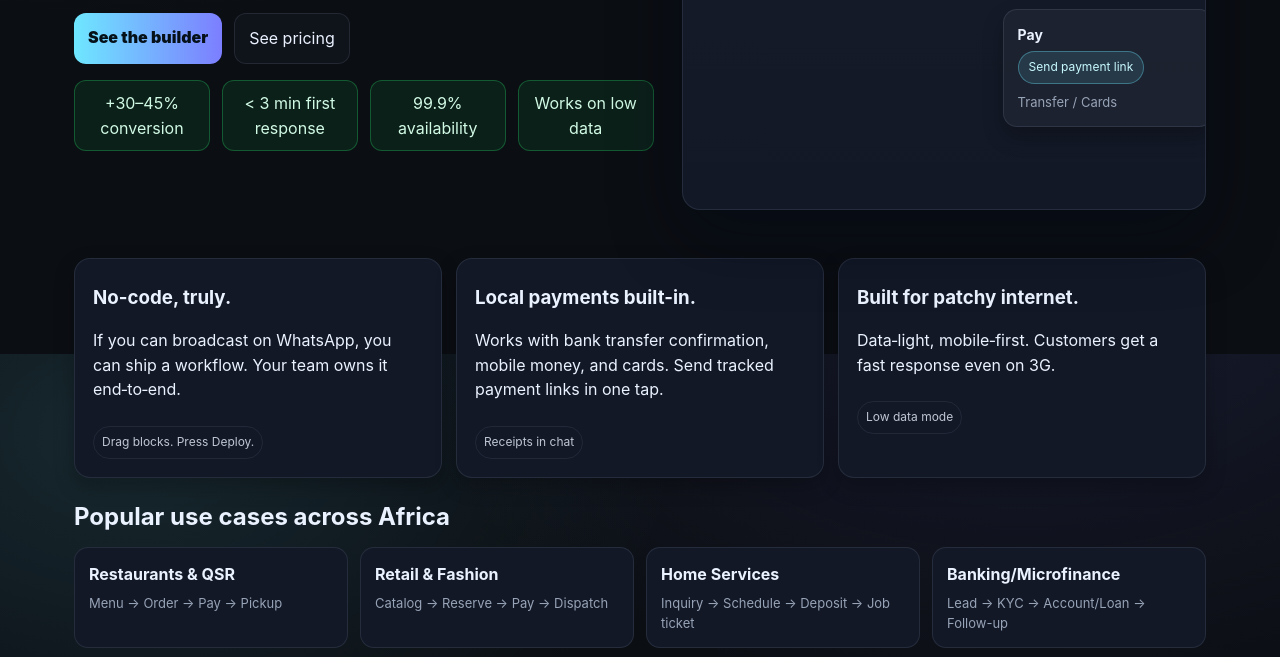
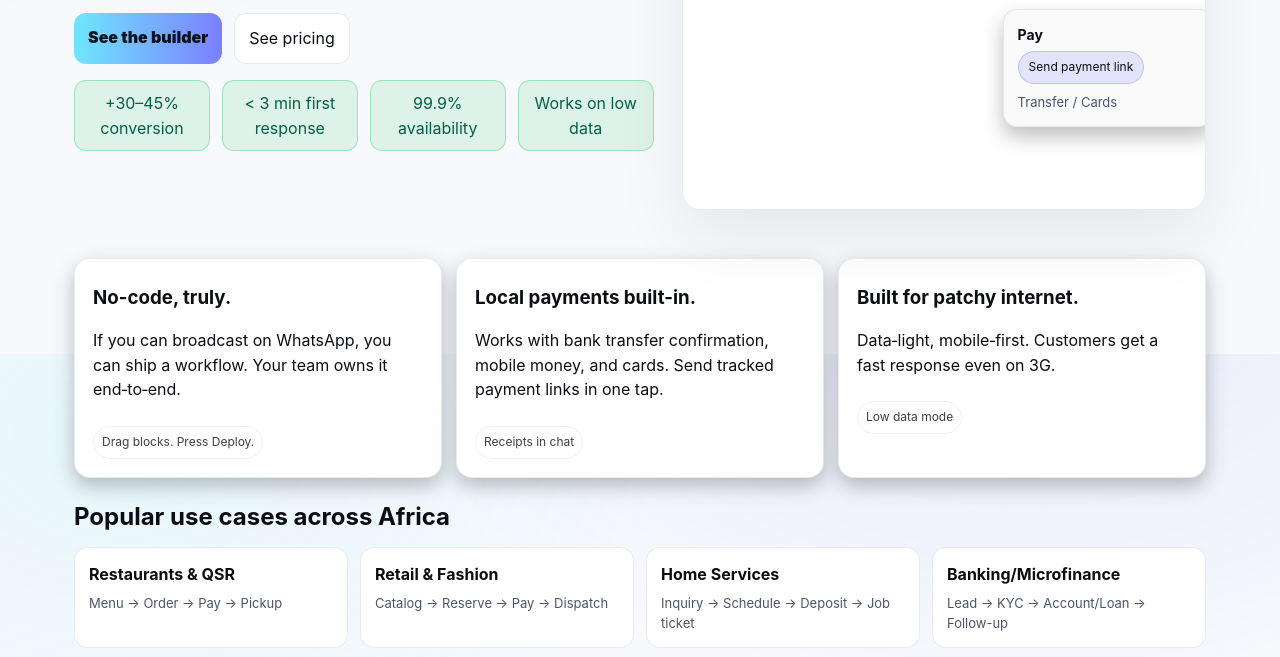
Before and after one commit to roridedi/connectcrm.io, a plain HTML site: page index.html in a window 1280 px wide. Shown: the part 446-1103 px from the top of the page. Drawn offline with Linux system fonts and the light colour scheme.

Commit message:
Change theme attribute and update pricing

```diff
--- a/index.html
+++ b/index.html
@@ -131,7 +131,7 @@
     }
   </style>
 </head>
-<body>
+<body data-theme="light">
   <header>
     <div class="container nav">
       <div class="logo"><div class="logo-mark"></div> ConnectCRM</div>
@@ -255,7 +255,7 @@
       <div class="tiers" style="margin-top:16px">
         <div class="price-card">
           <div class="muted">Starter</div>
-          <div class="price">₦25,000<span style="opacity:.6;font-weight:600;font-size:14px">/mo</span></div>
+          <div class="price">₦15,000<span style="opacity:.6;font-weight:600;font-size:14px">/mo</span></div>
           <ul>
             <li>500 chats</li>
             <li>Workflow builder + templates</li>
@@ -335,8 +335,8 @@
   <script>
     // Theme toggle (remembers choice)
     const btn = document.getElementById('themeBtn');
-    const pref = localStorage.getItem('theme') || 'dark';
-    if(pref==='light') document.body.setAttribute('data-theme','light');
+    const pref = localStorage.getItem('theme') || 'light';
+    if(pref==='light') document.body.setAttribute('data-theme','light'); else document.body.removeAttribute('data-theme');
     btn.addEventListener('click',()=>{
       const isLight = document.body.getAttribute('data-theme')==='light';
       document.body.setAttribute('data-theme', isLight? '' : 'light');
```
